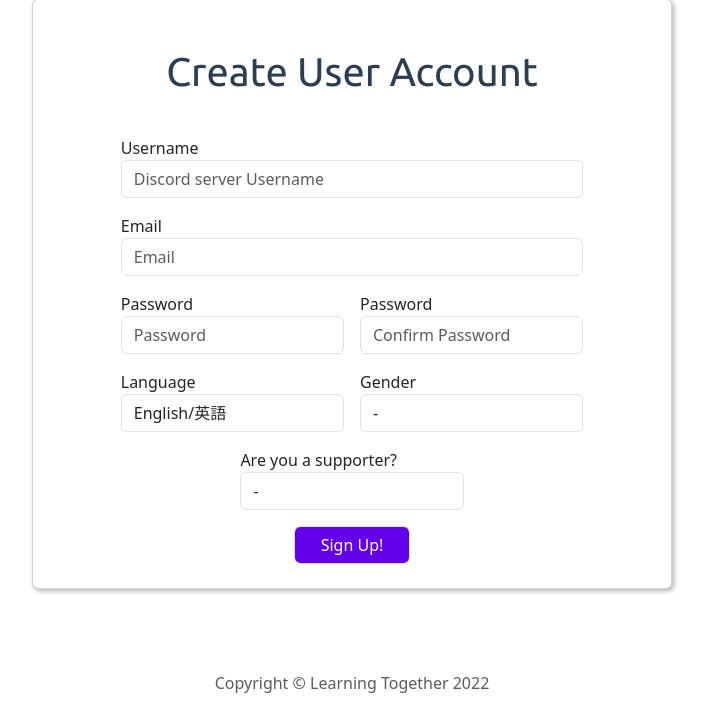
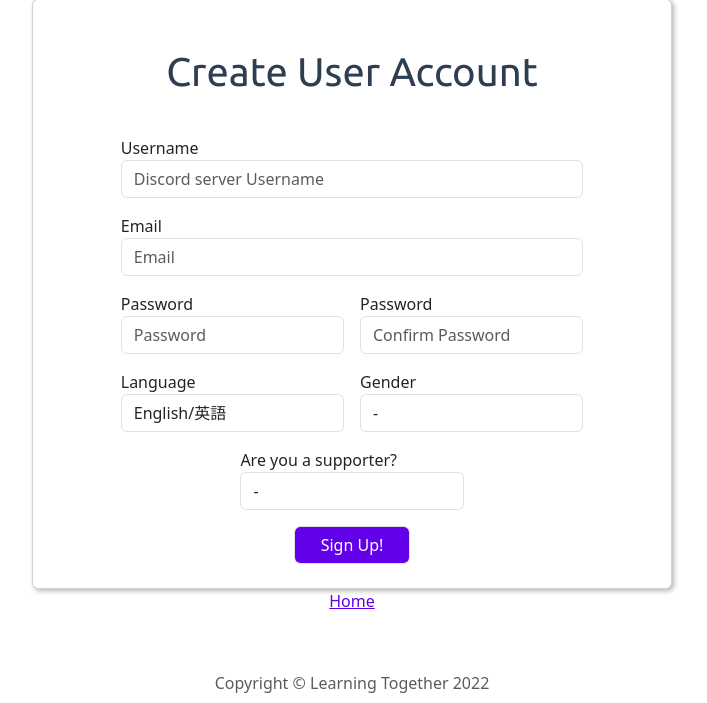
Before and after one commit to cc-learningTogether/learning-together_python, a Flask app: page /register in a window 1280 px wide. Shown: the part 97-800 px from the top of the page, without its empty margins (288-995 px from the left). Run offline with Flask 2, Linux system fonts and the light colour scheme; some libraries are stand-ins or nearby versions.

Commit message:
add link to home to the forms add env example file

```diff
--- a/templates/sign_in.html
+++ b/templates/sign_in.html
@@ -46,6 +46,7 @@
 			</div>
 		</form>
 	</div>
+	<a class="m-3" href="{{url_for('home')}}">Home</a>
 </div>
 {% block Footer %}
 {% include "footer.html" %}
--- a/templates/sign_up.html
+++ b/templates/sign_up.html
@@ -66,6 +66,8 @@
 			</div>
 		</form>
 	</div>
+	<a href="{{url_for('home')}}">Home</a>
+
 </div>
 {% block Footer %}
 {% include "footer.html" %}
```
Also changed, not shown: 1 other file.
